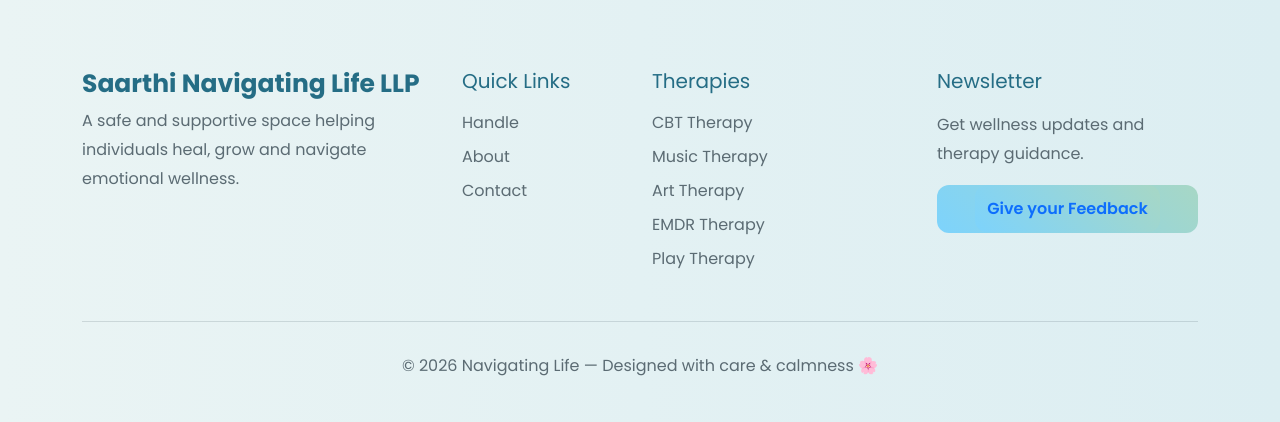
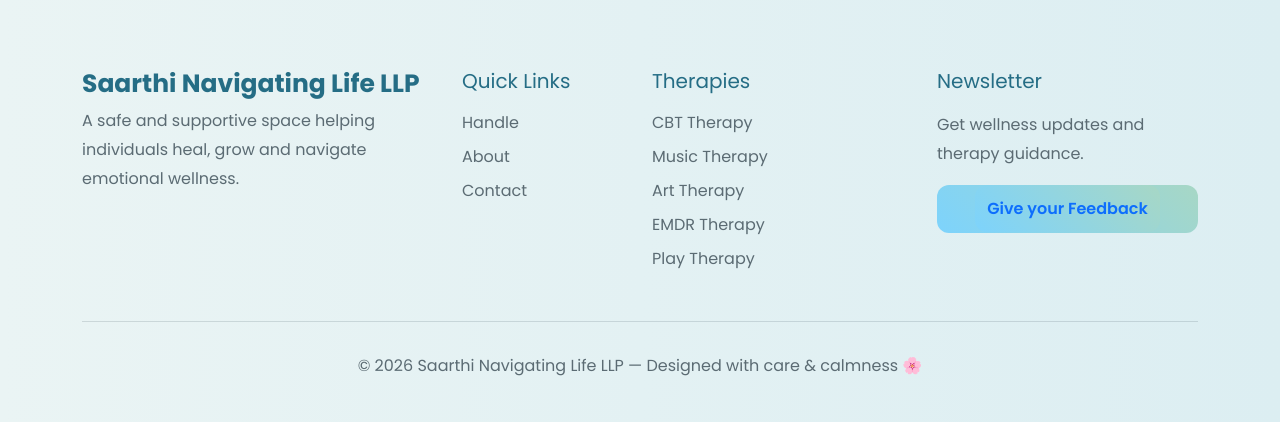
Before and after one commit to neemkaroli12/saarthinavigatinglife, a Django app: page / in a window 1280 px wide. Shown: the part 4432-4854 px from the top of the page. Run offline with Django 5.2, Linux system fonts and the light colour scheme; data comes from the database, SQL or seed files in the repository.

Commit message:
home.html

```diff
--- a/templates/home.html
+++ b/templates/home.html
@@ -6,7 +6,7 @@
 <meta name="viewport" content="width=device-width, initial-scale=1.0">
 
 
-<title>{% block title %}Saarthi Navigating Life{% endblock %}</title>
+<title>{% block title %}Saarthi Navigating Life LLP{% endblock %}</title>
 
 <link href="https://cdn.jsdelivr.net/npm/bootstrap@5.3.0/dist/css/bootstrap.min.css" rel="stylesheet">
 <link href="https://fonts.googleapis.com/css2?family=Poppins:wght@300;400;600;700&display=swap" rel="stylesheet">
@@ -3132,7 +3132,7 @@ with clarity and confidence.</b>
     <div class="footer-bottom">
 
         <p>
-            © 2026 Navigating Life — Designed with care & calmness 🌸
+            © 2026 Saarthi Navigating Life LLP — Designed with care & calmness 🌸
         </p>
 
     </div>
```
